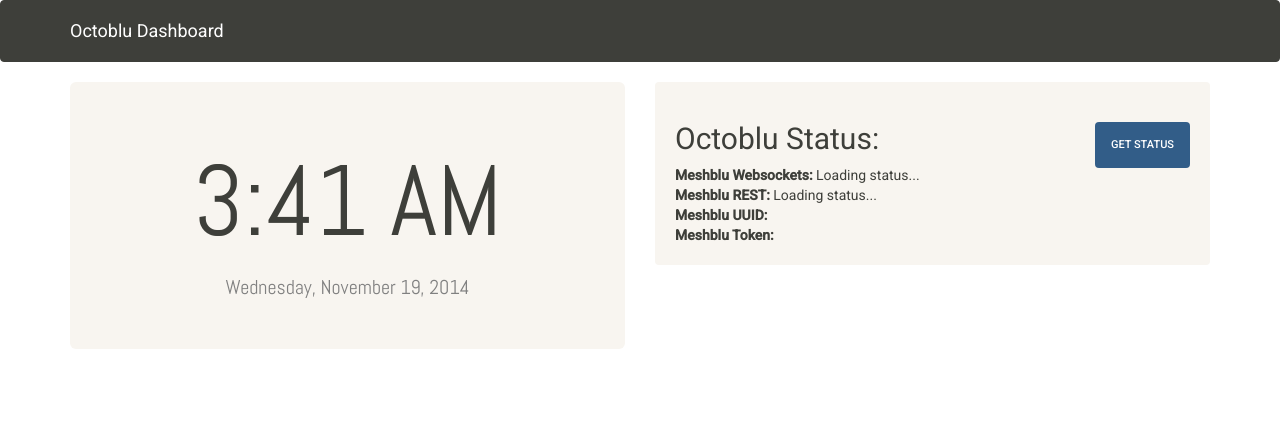
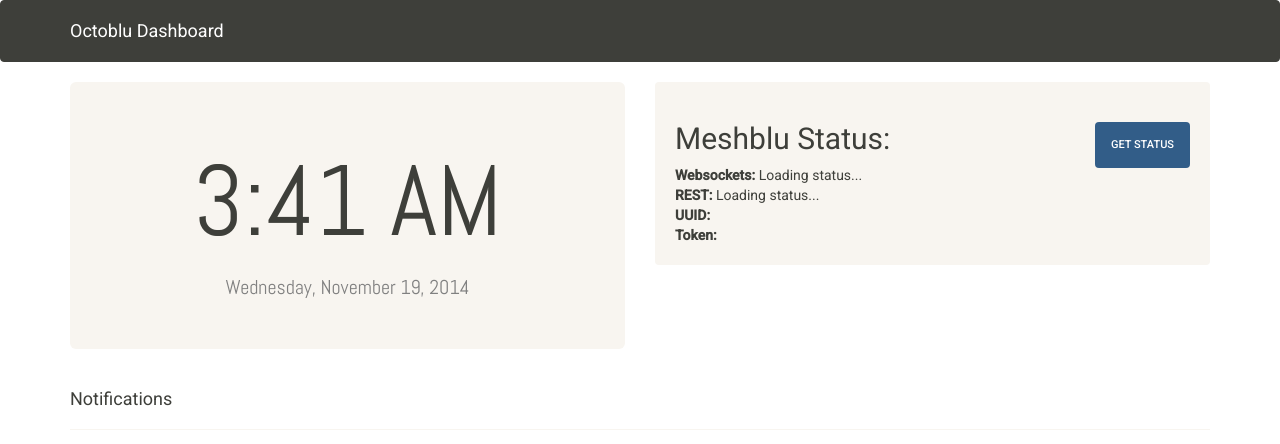
Before and after one commit to peterdemartini/octoblu-dashboard, a website: page public/index.html in a window 1280 px wide. Drawn offline with nearby package versions, Linux system fonts and the light colour scheme; some packages are replaced by stand-ins of ours; files that its build step writes are made by us from their sources; no server answers; a script that the page names is missing.

Commit message:
Fixes for better layout

```diff
--- a/bower.json
+++ b/bower.json
@@ -11,9 +11,11 @@
     "bootstrap": "~3.3.1",
     "jquery": "~2.1.1",
     "angular-bootstrap": "~0.12.0",
-    "angular-ui-router": "~0.2.12"
+    "angular-ui-router": "~0.2.12",
+    "isotope": "~2.0.1"
   },
   "resolutions": {
-    "angular": "~1.3.2"
+    "angular": "~1.3.2",
+    "isotope": "~2.0.1"
   }
 }
--- a/public/app/messages-controller.js
+++ b/public/app/messages-controller.js
@@ -12,6 +12,7 @@
 			}
 			$scope.$apply();
 		}
+
 		meshbluService.getConnection(function(conn){
 			conn.on('message', function(message){
 				addMessage(message.payload);
--- a/public/index.html
+++ b/public/index.html
@@ -26,14 +26,18 @@
 				<div ui-view="status"></div>
 			</div>
 		</div>
+		<h4>Notifications</h4>
+		<hr>
 		<div ui-view="messages"></div>
 	</div>
 
 	<script src="/assets/js/skynet.bundle.js"></script>
 	<script src="/lib/jquery/dist/jquery.min.js"></script>
+	<script src="/lib/isotope/dist/isotope.pkgd.min.js"></script>
 	<script src="/lib/angular/angular.min.js"></script>
 	<script src="/lib/angular-ui-router/release/angular-ui-router.min.js"></script>
 	<script src="/lib/angular-bootstrap/ui-bootstrap.min.js"></script>
+	<script src="/lib/angular-isotope/dist/angular-isotope.min.js"></script>
 	<script src="/lib/bootstrap/dist/js/bootstrap.min.js"></script>
 	<script src="/app/app.js"></script>
 	<script src="/app/dashboard-controller.js"></script>
--- a/public/views/messages.html
+++ b/public/views/messages.html
@@ -1,5 +1,5 @@
-<div class="row">
-	<div ng-repeat="message in messages" class="col-xs-12 col-lg-6 message">
+<div class="row" isotope-container="isotope-container">
+	<div ng-repeat="message in messages" class="col-xs-12 col-lg-6 message" isotope-item="isotope-item">
 		<div class="well">
 			<h2>{{ message.title }}</h2>
 			<p>{{ message.body }}</p>
--- a/public/views/status.html
+++ b/public/views/status.html
@@ -1,7 +1,9 @@
 <div class="well">
-	<h2>Octoblu Status: <button class="btn btn-primary pull-right" ng-click="getStatus()">Get Status</button></h2>
-	<strong>Meshblu Websockets:</strong> {{ meshbluWSStatus }}<br>
-	<strong>Meshblu REST:</strong> {{ meshbluRESTStatus }}<br>
-	<strong>Meshblu UUID:</strong> {{ meshbluCreds.uuid }}<br>
-	<strong>Meshblu Token:</strong> {{ meshbluCreds.token }}<br>
+	<h2>Meshblu Status:
+    <button class="btn btn-primary pull-right" ng-click="getStatus()">Get Status</button>
+  </h2>
+	<strong>Websockets:</strong> {{ meshbluWSStatus }}<br>
+	<strong>REST:</strong> {{ meshbluRESTStatus }}<br>
+	<strong>UUID:</strong> {{ meshbluCreds.uuid }}<br>
+	<strong>Token:</strong> {{ meshbluCreds.token }}<br>
 </div>
```
